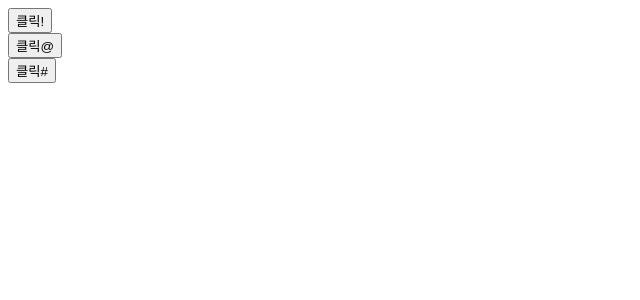
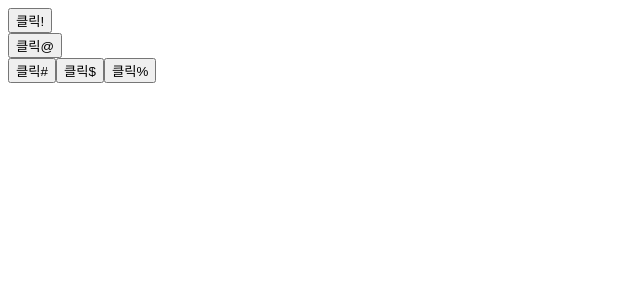
Before and after one commit to sebaek/react20240509, a React (Vite) app: page / in a window 1280 px wide. Shown: the top 300 px of the page, without its empty margins (0-640 px from the left). Built offline with nearby package versions, Linux system fonts and the light colour scheme.

Commit message:
onClick property와 함수 사용

```diff
--- a/src/App.jsx
+++ b/src/App.jsx
@@ -12,6 +12,9 @@ function App(props) {
     console.log("anonymous action ");
   };
 
+  // arrow function
+  const action3 = () => console.log("anonymous action $$$$");
+
   return (
     <div>
       <button onClick={action1}>클릭!</button> <br />
@@ -23,6 +26,8 @@ function App(props) {
       >
         클릭#
       </button>
+      <button onClick={action3}>클릭$</button>
+      <button onClick={() => console.log("arrow function %%%")}>클릭%</button>
     </div>
   );
 }
```
